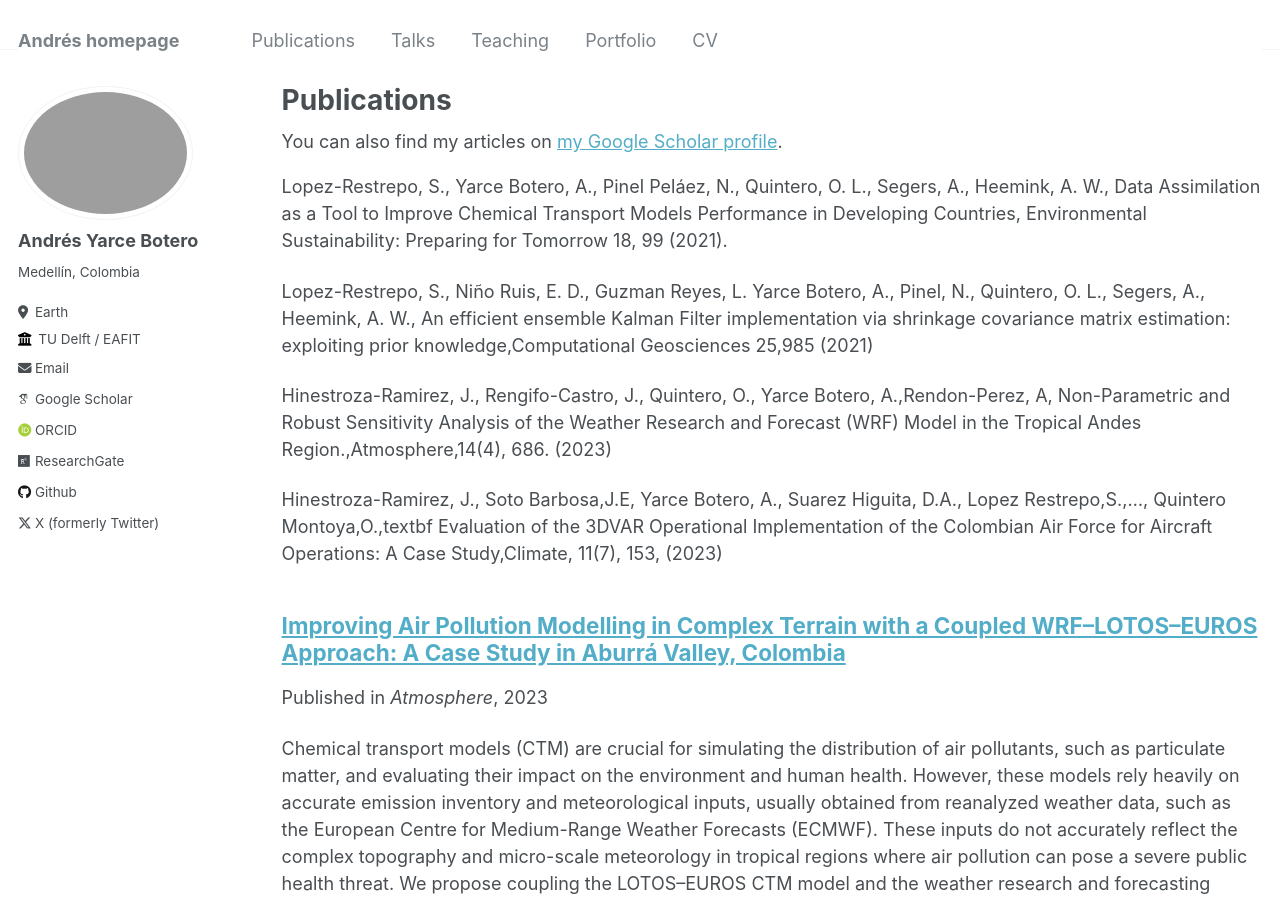
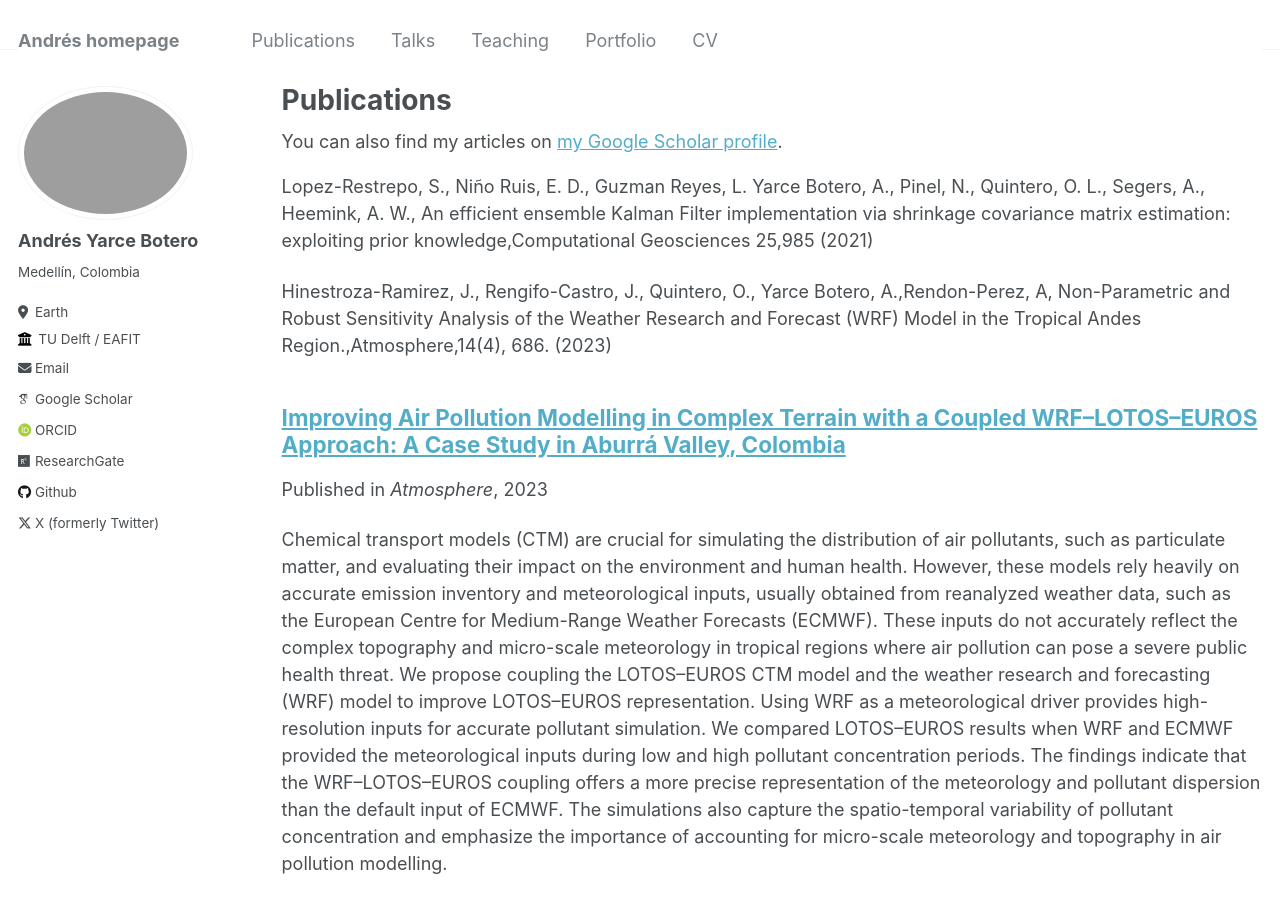
Before and after one commit to ayarceb/ayarceb.github.io, a Jekyll site: the page built from _pages/publications.md, in a window 1280 px wide and 900 px high. Built offline with Jekyll 4.4.1, drawn with Linux system fonts in a browser that asks for light colours; some web fonts are replaced.

Commit message:
Update publications.md

```diff
--- a/_pages/publications.md
+++ b/_pages/publications.md
@@ -12,14 +12,10 @@ author_profile: true
 {% include base_path %}
 
 
-Lopez-Restrepo, S., Yarce Botero, A., Pinel Peláez, N., Quintero, O. L., Segers, A., Heemink, A. W., Data Assimilation as a Tool to Improve Chemical Transport Models Performance in Developing Countries, Environmental Sustainability: Preparing for Tomorrow 18, 99 (2021).
-
 Lopez-Restrepo, S., Niño Ruis, E. D., Guzman Reyes, L. Yarce Botero, A., Pinel, N., Quintero, O. L., Segers, A., Heemink, A. W., An efficient ensemble Kalman Filter implementation via shrinkage covariance matrix estimation: exploiting prior knowledge,Computational Geosciences 25,985 (2021)
 
 Hinestroza-Ramirez, J., Rengifo-Castro, J., Quintero, O., Yarce Botero, A.,Rendon-Perez, A, Non-Parametric and Robust Sensitivity Analysis of the Weather Research and Forecast (WRF) Model in the Tropical Andes Region.,Atmosphere,14(4), 686. (2023)
 
-Hinestroza-Ramirez, J., Soto Barbosa,J.E, Yarce Botero, A., Suarez Higuita, D.A., Lopez Restrepo,S.,..., Quintero Montoya,O.,textbf Evaluation of the 3DVAR Operational Implementation of the Colombian Air Force for Aircraft Operations: A Case Study,Climate, 11(7), 153, (2023)
-
 {% for post in site.publications reversed %}
   {% include archive-single.html %}
 {% endfor %}
```
